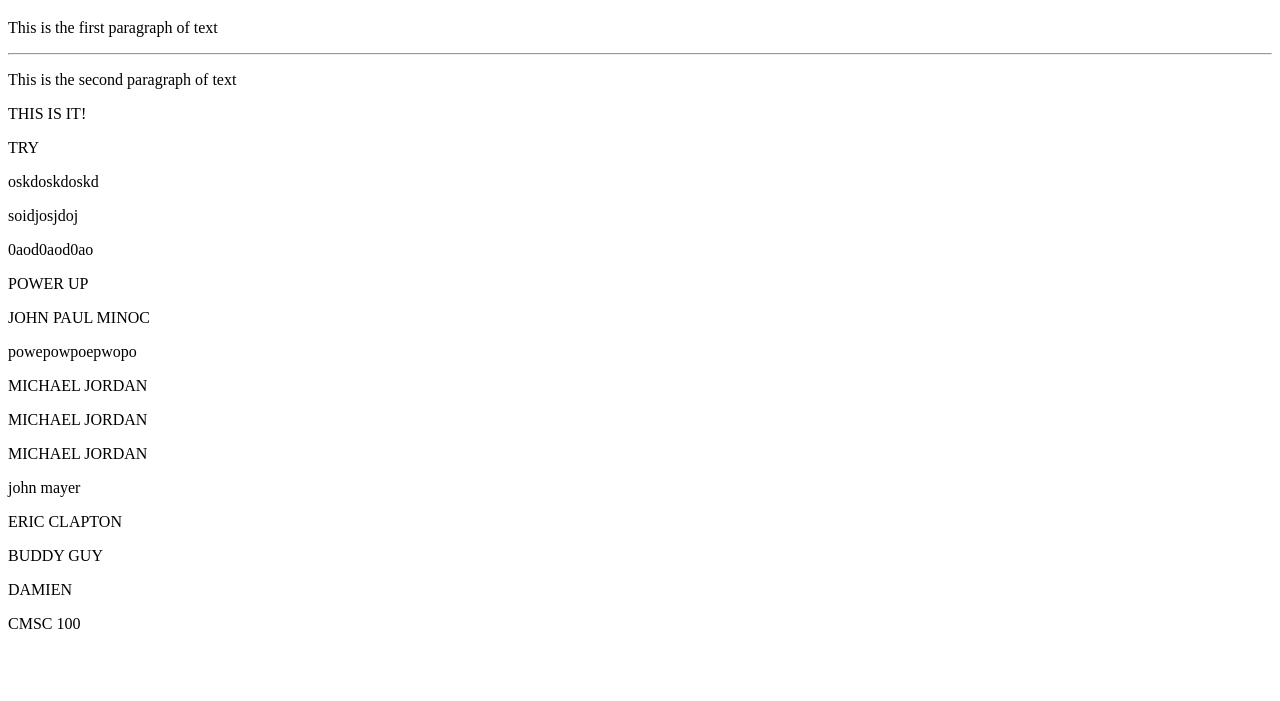
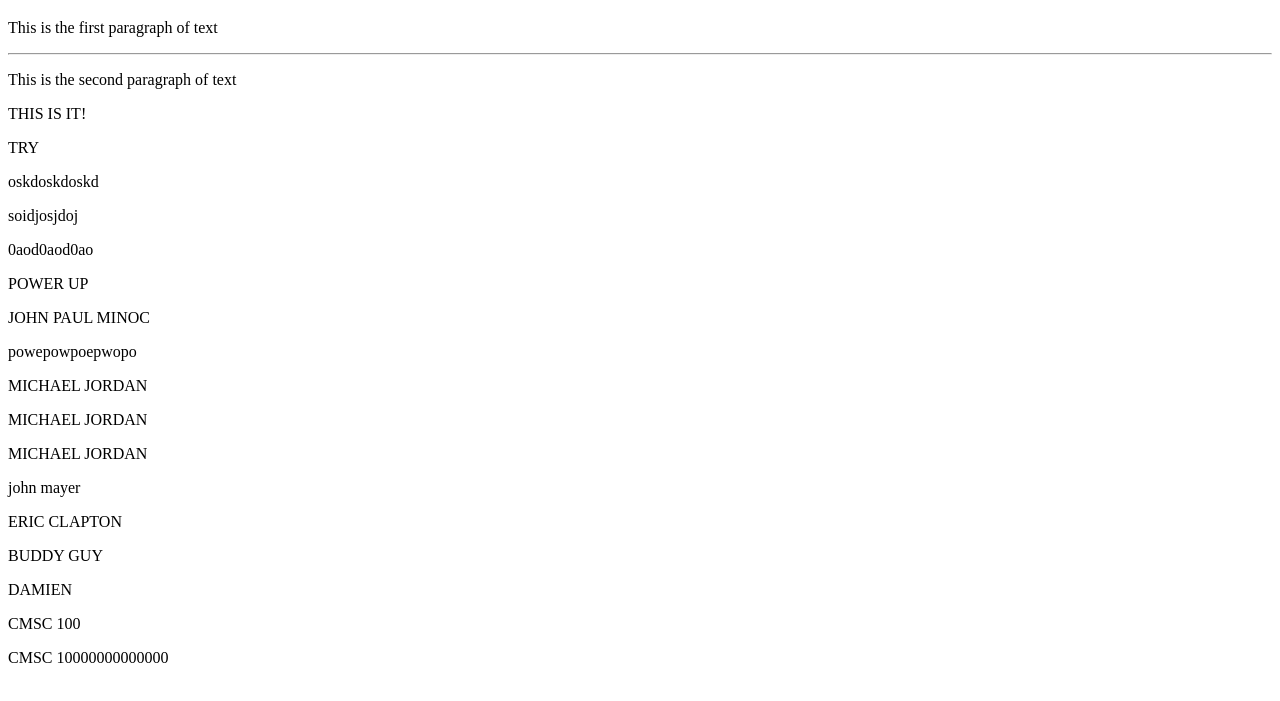
Before and after one commit to johnpaulminoc/minocexer2, a plain HTML site: page index.html in a window 1280 px wide. Shown: the part 61-762 px from the top of the page. Drawn offline with Linux system fonts and the light colour scheme.

Commit message:
try try TRY try U MMM STj CLAPTON GUY 100 1000000

```diff
--- a/index.html
+++ b/index.html
@@ -27,6 +27,8 @@
     <p>BUDDY GUY</p>
     <p>DAMIEN</P>
     <p>CMSC 100</p>
+    <p>CMSC 10000000000000</p>
+
 
 
   </body>
```
